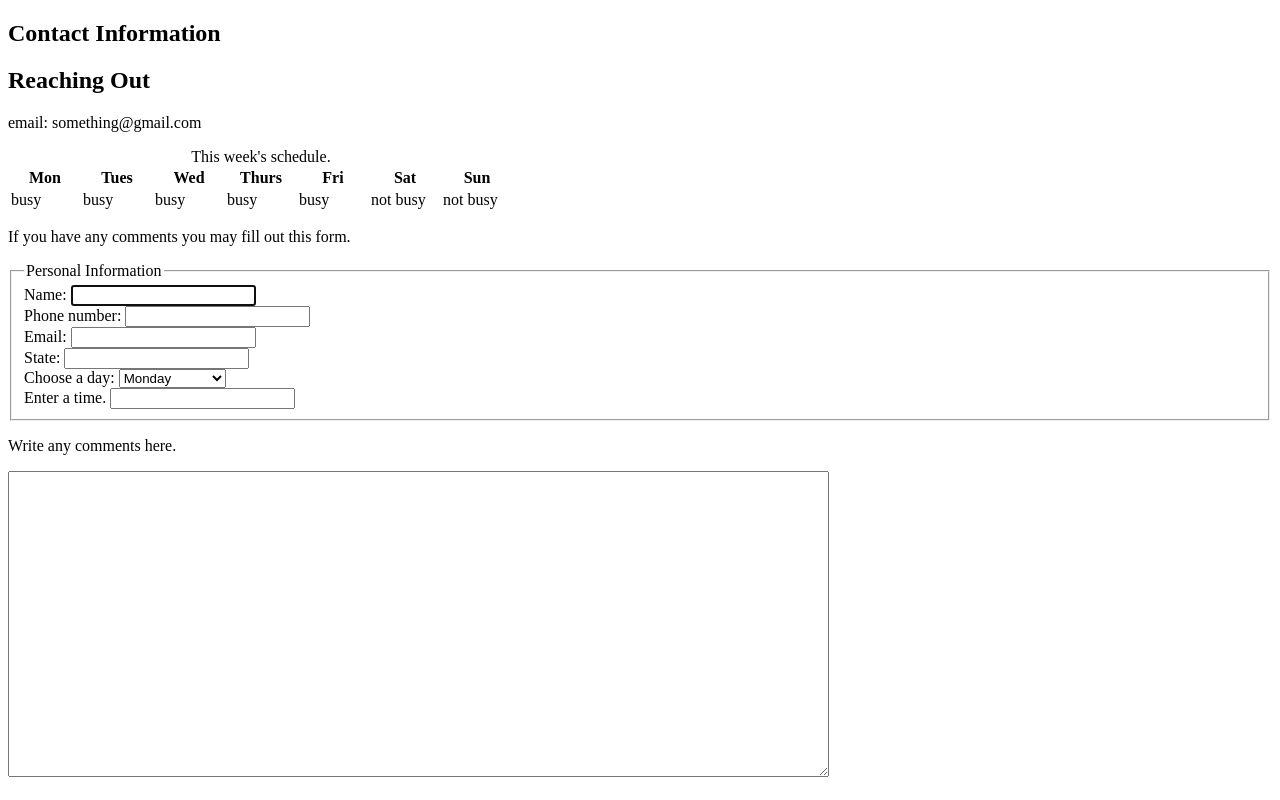
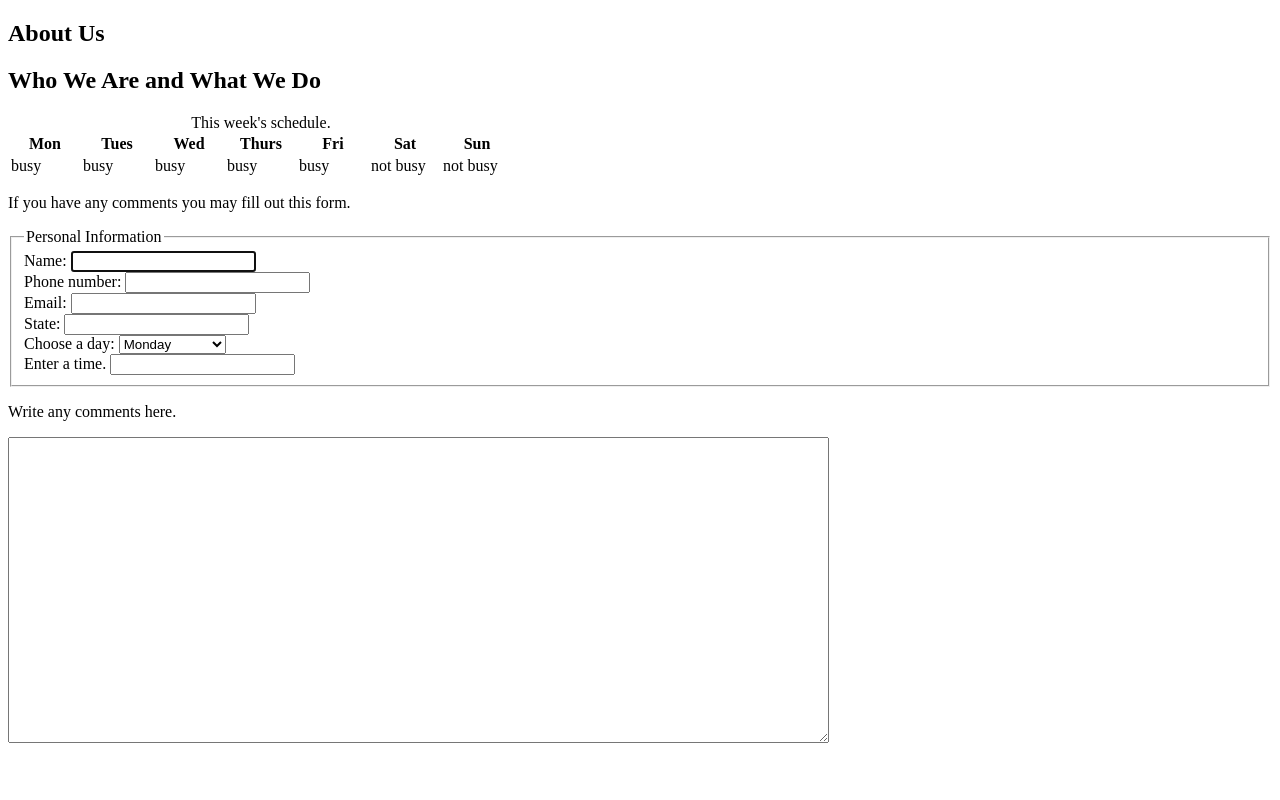
Before and after one commit to iojosorio/cse134-hw2, a plain HTML site: page _contact.html in a window 1280 px wide. Drawn offline with Linux system fonts and the light colour scheme.

Commit message:
updated hgroup again

```diff
--- a/_contact.html
+++ b/_contact.html
@@ -11,11 +11,10 @@
 </head>
 <body>
     <section>
-        <hgroup>
-            <h1>Contact Information</h1>
-            <h2>Reaching Out</h2>
-        </hgroup>
-        <p>email: something@gmail.com</p>
+    <hgroup>
+        <h1>About Us</h1>
+        <h2>Who We Are and What We Do</h2>
+    </hgroup>
     </section>
 
     <table>
```
